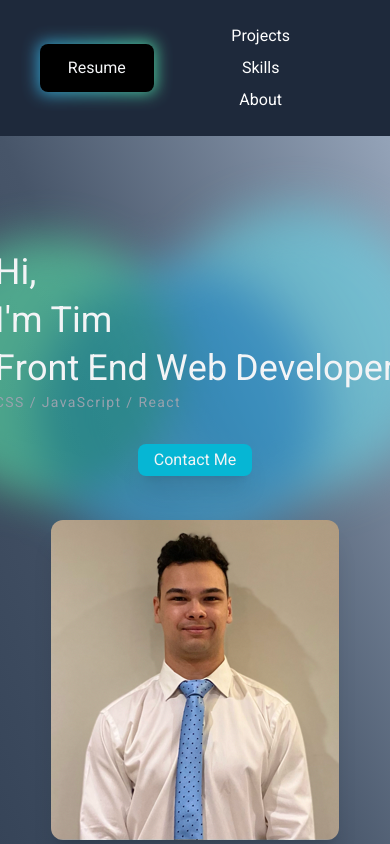
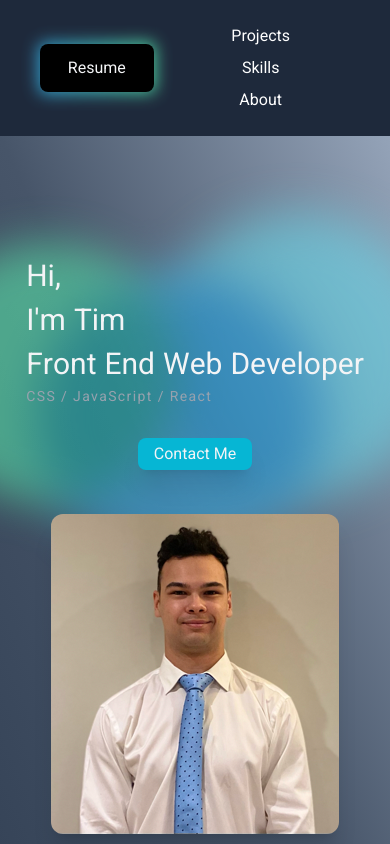
Before and after one commit to Tcaf351/Portfolio-React, a React (Create React App) app in the folder portfolio/: page / in a window 390 px wide. Shown: the top 844 px of the page. Built offline with nearby package versions, Linux system fonts and the light colour scheme.

Commit message:
fixed small grammatical errors

```diff
--- a/portfolio/src/Pages/sections/About.jsx
+++ b/portfolio/src/Pages/sections/About.jsx
@@ -16,8 +16,8 @@ const About = () => {
             transition={{ delay: 0.2 }}
             >
                 <div className="2xl:my-10">
-                    <p className='xs:text-xs sm:text-lg sm:pt-5 lg:text-lg'>My name is Tim Cafarella and I began my journey in web development in early 2020. I came across a video of someone building a website for a YouTuber i watched frequently. <br />
-                    I then began watching more video's about coding and I was instantly mesmorised about the endless possibilities associated with coding. It was at this point that I knew web development was the next chapter for my journey.</p>
+                    <p className='xs:text-xs sm:text-lg sm:pt-5 lg:text-lg'>My name is Tim Cafarella and I began my journey in web development in early 2020. I came across a video of someone building a website for a YouTuber I watched frequently. <br />
+                    I then began watching more videos about coding and I was instantly mesmorised about the endless possibilities associated with coding. It was at this point that I knew web development was the next chapter for my journey.</p>
                 </div>
 
                 <div className="2xl:my-10">
@@ -27,7 +27,7 @@ const About = () => {
                 <div className="2xl:my-10">
                     <p className='xs:text-xs sm:text-lg lg:text-lg my-6'>I have completed a certificate IV of Information Technology (Web Development).</p>
                     <p className="xs:text-xs sm:text-lg lg:text-lg my-6">I am currently half way through a Diploma of Information Technology (Front End Web Development) with Diploma of Information Technology (Back End Web Development).</p>
-                    <p className="xs:text-xs sm:text-lg lg:text-lg my-6">I will be finished with the diploma mid June.</p>
+                    <p className="xs:text-xs sm:text-lg lg:text-lg my-6">I will be finished with the diploma mid June 2022.</p>
                 </div>
             </motion.div>
 
--- a/portfolio/src/Pages/sections/Hero.jsx
+++ b/portfolio/src/Pages/sections/Hero.jsx
@@ -26,44 +26,44 @@ const Hero = () => {
                                 transition={{ delay: 0.3 }}
                     >
                         <div className='flex'>
-                            <motion.div whileHover={{ scale: 1.4 }}><p className='text-4xl py-1 hover:text-cyan-300 transition ease-in duration-150'>H</p></motion.div>
-                            <motion.div whileHover={{ scale: 1.4 }}><p className='text-4xl py-1 hover:text-cyan-300 transition ease-in duration-150'>i</p></motion.div>
-                            <motion.div whileHover={{ scale: 1.4 }}><p className='text-4xl py-1 hover:text-cyan-300 transition ease-in duration-150'>,</p></motion.div>
+                            <motion.div whileHover={{ scale: 1.4 }}><p className='xs:text-3xl md:text-4xl py-1 hover:text-cyan-300 transition ease-in duration-150'>H</p></motion.div>
+                            <motion.div whileHover={{ scale: 1.4 }}><p className='xs:text-3xl md:text-4xl py-1 hover:text-cyan-300 transition ease-in duration-150'>i</p></motion.div>
+                            <motion.div whileHover={{ scale: 1.4 }}><p className='xs:text-3xl md:text-4xl py-1 hover:text-cyan-300 transition ease-in duration-150'>,</p></motion.div>
                         </div>
 
                         <div className='flex'>
-                            <motion.div whileHover={{ scale: 1.4 }}><p className='text-4xl py-1 hover:text-cyan-300 transition ease-in duration-100'>I</p></motion.div>
-                            <motion.div whileHover={{ scale: 1.4 }}><p className='text-4xl py-1 hover:text-cyan-300 transition ease-in duration-100'>'</p></motion.div>
-                            <motion.div whileHover={{ scale: 1.4 }}><p className='text-4xl py-1 pr-2 hover:text-cyan-300 transition ease-in duration-100'>m</p></motion.div>
-                            <motion.div whileHover={{ scale: 1.4 }}><p className='text-4xl py-1 hover:text-cyan-300 transition ease-in duration-100'>T</p></motion.div>
-                            <motion.div whileHover={{ scale: 1.4 }}><p className='text-4xl py-1 hover:text-cyan-300 transition ease-in duration-100'>i</p></motion.div>
-                            <motion.div whileHover={{ scale: 1.4 }}><p className='text-4xl py-1 hover:text-cyan-300 transition ease-in duration-100'>m</p></motion.div>
+                            <motion.div whileHover={{ scale: 1.4 }}><p className='xs:text-3xl md:text-4xl py-1 hover:text-cyan-300 transition ease-in duration-100'>I</p></motion.div>
+                            <motion.div whileHover={{ scale: 1.4 }}><p className='xs:text-3xl md:text-4xl py-1 hover:text-cyan-300 transition ease-in duration-100'>'</p></motion.div>
+                            <motion.div whileHover={{ scale: 1.4 }}><p className='xs:text-3xl md:text-4xl py-1 pr-2 hover:text-cyan-300 transition ease-in duration-100'>m</p></motion.div>
+                            <motion.div whileHover={{ scale: 1.4 }}><p className='xs:text-3xl md:text-4xl py-1 hover:text-cyan-300 transition ease-in duration-100'>T</p></motion.div>
+                            <motion.div whileHover={{ scale: 1.4 }}><p className='xs:text-3xl md:text-4xl py-1 hover:text-cyan-300 transition ease-in duration-100'>i</p></motion.div>
+                            <motion.div whileHover={{ scale: 1.4 }}><p className='xs:text-3xl md:text-4xl py-1 hover:text-cyan-300 transition ease-in duration-100'>m</p></motion.div>
                         </div>
 
                         <div className='flex'>
-                            <motion.div whileHover={{ scale: 1.4 }}><p className='text-4xl py-1 hover:text-cyan-300 transition ease-in duration-150'>F</p></motion.div>
-                            <motion.div whileHover={{ scale: 1.4 }}><p className='text-4xl py-1 hover:text-cyan-300 transition ease-in duration-150'>r</p></motion.div>
-                            <motion.div whileHover={{ scale: 1.4 }}><p className='text-4xl py-1 hover:text-cyan-300 transition ease-in duration-150'>o</p></motion.div>
-                            <motion.div whileHover={{ scale: 1.4 }}><p className='text-4xl py-1 hover:text-cyan-300 transition ease-in duration-150'>n</p></motion.div>
-                            <motion.div whileHover={{ scale: 1.4 }}><p className='text-4xl py-1 pr-2 hover:text-cyan-300 transition ease-in duration-150'>t</p></motion.div>
+                            <motion.div whileHover={{ scale: 1.4 }}><p className='xs:text-3xl md:text-4xl py-1 hover:text-cyan-300 transition ease-in duration-150'>F</p></motion.div>
+                            <motion.div whileHover={{ scale: 1.4 }}><p className='xs:text-3xl md:text-4xl py-1 hover:text-cyan-300 transition ease-in duration-150'>r</p></motion.div>
+                            <motion.div whileHover={{ scale: 1.4 }}><p className='xs:text-3xl md:text-4xl py-1 hover:text-cyan-300 transition ease-in duration-150'>o</p></motion.div>
+                            <motion.div whileHover={{ scale: 1.4 }}><p className='xs:text-3xl md:text-4xl py-1 hover:text-cyan-300 transition ease-in duration-150'>n</p></motion.div>
+                            <motion.div whileHover={{ scale: 1.4 }}><p className='xs:text-3xl md:text-4xl py-1 pr-2 hover:text-cyan-300 transition ease-in duration-150'>t</p></motion.div>
 
-                            <motion.div whileHover={{ scale: 1.4 }}><p className='text-4xl py-1 hover:text-cyan-300 transition ease-in duration-150'>E</p></motion.div>
-                            <motion.div whileHover={{ scale: 1.4 }}><p className='text-4xl py-1 hover:text-cyan-300 transition ease-in duration-150'>n</p></motion.div>
-                            <motion.div whileHover={{ scale: 1.4 }}><p className='text-4xl py-1 pr-2 hover:text-cyan-300 transition ease-in duration-150'>d</p></motion.div>
+                            <motion.div whileHover={{ scale: 1.4 }}><p className='xs:text-3xl md:text-4xl py-1 hover:text-cyan-300 transition ease-in duration-150'>E</p></motion.div>
+                            <motion.div whileHover={{ scale: 1.4 }}><p className='xs:text-3xl md:text-4xl py-1 hover:text-cyan-300 transition ease-in duration-150'>n</p></motion.div>
+                            <motion.div whileHover={{ scale: 1.4 }}><p className='xs:text-3xl md:text-4xl py-1 pr-2 hover:text-cyan-300 transition ease-in duration-150'>d</p></motion.div>
 
-                            <motion.div whileHover={{ scale: 1.4 }}><p className='text-4xl py-1 hover:text-cyan-300 transition ease-in duration-150'>W</p></motion.div>
-                            <motion.div whileHover={{ scale: 1.4 }}><p className='text-4xl py-1 hover:text-cyan-300 transition ease-in duration-150'>e</p></motion.div>
-                            <motion.div whileHover={{ scale: 1.4 }}><p className='text-4xl py-1 pr-2 hover:text-cyan-300 transition ease-in duration-150'>b</p></motion.div>
+                            <motion.div whileHover={{ scale: 1.4 }}><p className='xs:text-3xl md:text-4xl py-1 hover:text-cyan-300 transition ease-in duration-150'>W</p></motion.div>
+                            <motion.div whileHover={{ scale: 1.4 }}><p className='xs:text-3xl md:text-4xl py-1 hover:text-cyan-300 transition ease-in duration-150'>e</p></motion.div>
+                            <motion.div whileHover={{ scale: 1.4 }}><p className='xs:text-3xl md:text-4xl py-1 pr-2 hover:text-cyan-300 transition ease-in duration-150'>b</p></motion.div>
 
-                            <motion.div whileHover={{ scale: 1.4 }}><p className='text-4xl py-1 hover:text-cyan-300 transition ease-in duration-150'>D</p></motion.div>
-                            <motion.div whileHover={{ scale: 1.4 }}><p  className='text-4xl py-1 hover:text-cyan-300 transition ease-in duration-150'>e</p></motion.div>
-                            <motion.div whileHover={{ scale: 1.4 }}><p className='text-4xl py-1 hover:text-cyan-300 transition ease-in duration-150'>v</p></motion.div>
-                            <motion.div whileHover={{ scale: 1.4 }}><p className='text-4xl py-1 hover:text-cyan-300 transition ease-in duration-150'>e</p></motion.div>
-                            <motion.div whileHover={{ scale: 1.4 }}><p className='text-4xl py-1 hover:text-cyan-300 transition ease-in duration-150'>l</p></motion.div>
-                            <motion.div whileHover={{ scale: 1.4 }}><p className='text-4xl py-1 hover:text-cyan-300 transition ease-in duration-150'>o</p></motion.div>
-                            <motion.div whileHover={{ scale: 1.4 }}><p className='text-4xl py-1 hover:text-cyan-300 transition ease-in duration-150'>p</p></motion.div>
-                            <motion.div whileHover={{ scale: 1.4 }}><p className='text-4xl py-1 hover:text-cyan-300 transition ease-in duration-150'>e</p></motion.div>
-                            <motion.div whileHover={{ scale: 1.4 }}><p className='text-4xl py-1 sm:pr-5 md:pr-0 hover:text-cyan-300 transition ease-in duration-150'>r</p></motion.div>
+                            <motion.div whileHover={{ scale: 1.4 }}><p className='xs:text-3xl md:text-4xl py-1 hover:text-cyan-300 transition ease-in duration-150'>D</p></motion.div>
+                            <motion.div whileHover={{ scale: 1.4 }}><p className='xs:text-3xl md:text-4xl py-1 hover:text-cyan-300 transition ease-in duration-150'>e</p></motion.div>
+                            <motion.div whileHover={{ scale: 1.4 }}><p className='xs:text-3xl md:text-4xl py-1 hover:text-cyan-300 transition ease-in duration-150'>v</p></motion.div>
+                            <motion.div whileHover={{ scale: 1.4 }}><p className='xs:text-3xl md:text-4xl py-1 hover:text-cyan-300 transition ease-in duration-150'>e</p></motion.div>
+                            <motion.div whileHover={{ scale: 1.4 }}><p className='xs:text-3xl md:text-4xl py-1 hover:text-cyan-300 transition ease-in duration-150'>l</p></motion.div>
+                            <motion.div whileHover={{ scale: 1.4 }}><p className='xs:text-3xl md:text-4xl py-1 hover:text-cyan-300 transition ease-in duration-150'>o</p></motion.div>
+                            <motion.div whileHover={{ scale: 1.4 }}><p className='xs:text-3xl md:text-4xl py-1 hover:text-cyan-300 transition ease-in duration-150'>p</p></motion.div>
+                            <motion.div whileHover={{ scale: 1.4 }}><p className='xs:text-3xl md:text-4xl py-1 hover:text-cyan-300 transition ease-in duration-150'>e</p></motion.div>
+                            <motion.div whileHover={{ scale: 1.4 }}><p className='xs:text-3xl md:text-4xl py-1 sm:pr-5 md:pr-0 hover:text-cyan-300 transition ease-in duration-150'>r</p></motion.div>
                         </div>
 
 
--- a/portfolio/src/Pages/sections/Projects.jsx
+++ b/portfolio/src/Pages/sections/Projects.jsx
@@ -69,7 +69,7 @@ const Projects = () => {
                                 src="/cryptoApi.png"
                                 alt="crypto tracker api" /></a>
                         </div>
-                        <div className="sm:flex sm:flex-col sm:justify-center sm:items-center md:mx-3 lg:pt-2">
+                        <div className="xs:flex xs:flex-col xs:justify-center xs:items-center md:mx-3 lg:pt-2">
 
                                 <img className='xs:h-6 sm:h-8 lg:h-10 lg:my-1' src="/reactLogo.png" alt="react Logo" />
 
```
Also changed, not shown: portfolio/src/Pages/sections/Skills.jsx (+6 -6 lines).
